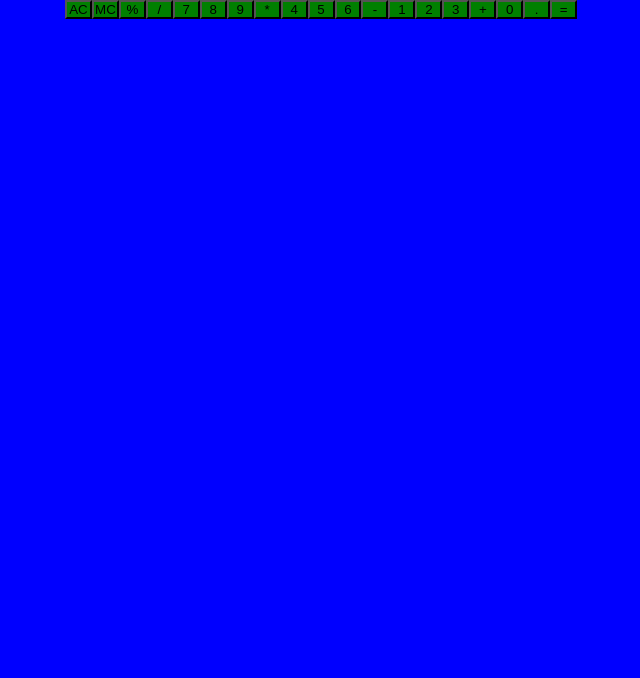
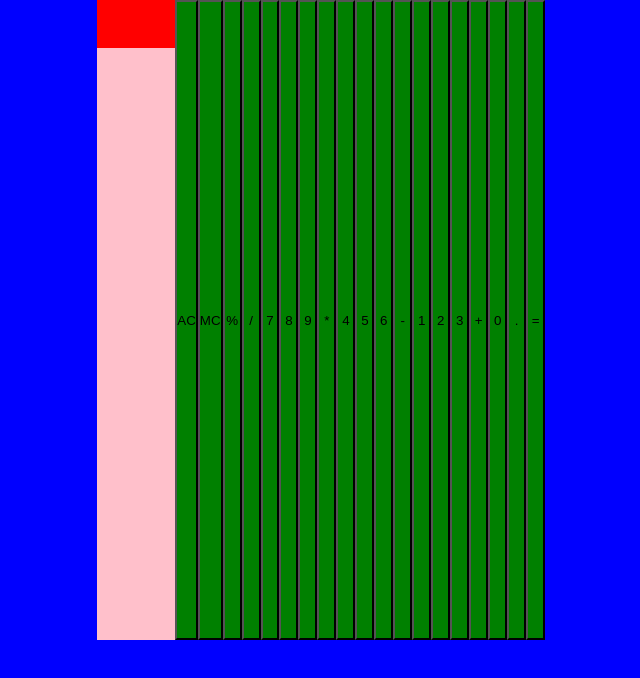
Before and after one commit to AyltonDias/calculator, a plain HTML site: page index.html in a window 1280 px wide. Shown: the whole page, without its empty margins (319-959 px from the left). Drawn offline with Linux system fonts and the light colour scheme.

Commit message:
ultima att do dia

```diff
--- a/index.html
+++ b/index.html
@@ -12,15 +12,26 @@
 
 		body{
 			background-color: blue;
+			display: flex;
+			align-content: center;
 		}
 		.painel{
 			background-color: pink;
-			width: 40%;
+			width: 35%;
+			height: 80vh;
 			margin: auto;
 			display: flex;
 		}
+		.tela{
+			width: 100%;
+			height: 3em;
+			background-color: red;
+			flex-direction: column;
+			flex-wrap: wrap;
+
+		}
 		.btn{
-			width: 30%;
+			width: 20%;
 			background-color: green;
 		}
 	</style>
```
